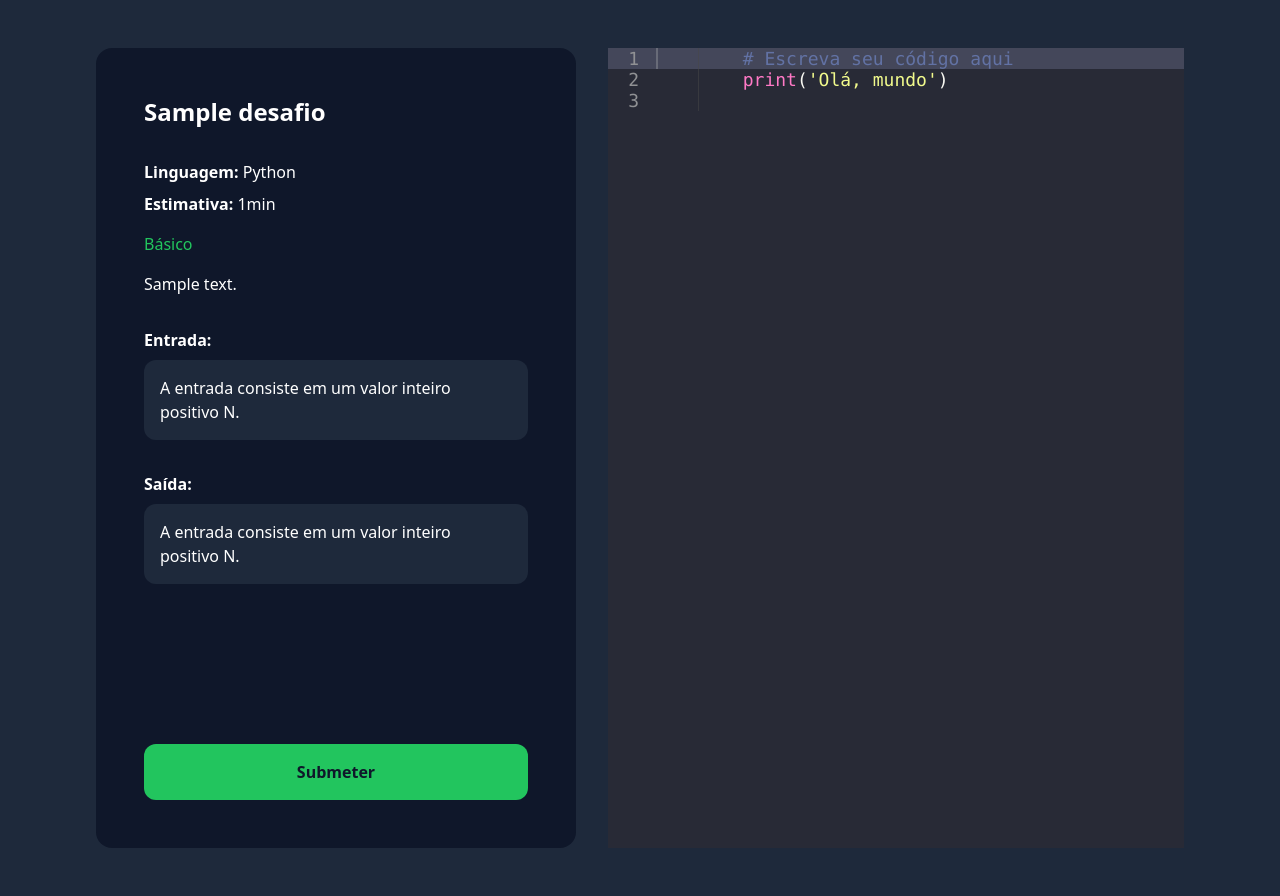
After one commit to freitasanderson1/CodeJunior, a Django app: page /codejunior/desafio/1 in a window 1280 px wide. The commit adds this page. Run offline with Django 4.2, Linux system fonts and the light colour scheme; tables that the repository leaves empty hold one stand-in row (values such as "Sample post"); some libraries are stand-ins or nearby versions.

Commit message:
adicionado pagina de desafio

```diff
--- a/codeJunior/desafios/static/problemasProgramacao/geral.css
+++ b/codeJunior/desafios/static/problemasProgramacao/geral.css
@@ -1,21 +1,8 @@
 @import url('https://fonts.googleapis.com/css2?family=Roboto+Mono:wght@400&display=swap');
 
-#divCodeWrapper {
-    height: 500px;
-    width: 900px;
-    overflow: hidden;
-    border: 1px solid #a5a5a5;
-}
-
-textarea {
-    font-family: "Roboto Mono", monospace;
-    font-weight: 400;
-    font-size: 10pt;
-    line-height: 150%;
-    overflow-x: auto;
-    overflow-y: scroll;
-    white-space: nowrap;
-    padding: 15px;
-    height: calc(100% - 30px);
-    width: calc(100% - 30px);
-}
+.editor {
+    display: block;
+    position: relative;
+    min-height: 200px;
+    height: 100%;
+  }
--- a/codeJunior/desafios/static/problemasProgramacao/index.js
+++ b/codeJunior/desafios/static/problemasProgramacao/index.js
@@ -1,35 +1,10 @@
-function update(text) {
-  let result_element = document.querySelector("#highlighting-content");
-  // Handle final newlines (see article)
-  if(text[text.length-1] == "\n") {
-    text += " ";
-  }
-  // Update code
-  result_element.innerHTML = text.replace(new RegExp("&", "g"), "&amp;").replace(new RegExp("<", "g"), "&lt;"); /* Global RegExp */
-  // Syntax Highlight
-  Prism.highlightElement(result_element);
-}
-
-function sync_scroll(element) {
-  /* Scroll result to scroll coords of event - sync with textarea */
-  let result_element = document.querySelector("#highlighting");
-  // Get and set x and y
-  result_element.scrollTop = element.scrollTop;
-  result_element.scrollLeft = element.scrollLeft;
-}
-
-function check_tab(element, event) {
-  let code = element.value;
-  if(event.key == "Tab") {
-    /* Tab key pressed */
-    event.preventDefault(); // stop normal
-    let before_tab = code.slice(0, element.selectionStart); // text before tab
-    let after_tab = code.slice(element.selectionEnd, element.value.length); // text after tab
-    let cursor_pos = element.selectionStart + 1; // where cursor moves after tab - moving forward by 1 char to after tab
-    element.value = before_tab + "\t" + after_tab; // add tab char
-    // move cursor
-    element.selectionStart = cursor_pos;
-    element.selectionEnd = cursor_pos;
-    update(element.value); // Update text to include indent
-  }
-}
+const textarea = document.querySelector('[name="codigo"]')
+const editorEl = document.querySelector('.editor');
+const editor = window.ace.edit(editorEl);
+editor.setTheme(`ace/theme/dracula`);
+editor.session.setMode(`ace/mode/python`);
+editor.setFontSize(18)
+editor.on('change', data => {
+  console.log('edited result', data);
+  textarea.value = (editor.getSession().getValue());
+});
--- a/codeJunior/desafios/templates/base/base.html
+++ b/codeJunior/desafios/templates/base/base.html
@@ -3,6 +3,10 @@
 <head>
   <meta charset="UTF-8">
   <meta name="viewport" content="width=device-width, initial-scale=1.0">
+
+  <link rel="preconnect" href="https://fonts.googleapis.com">
+  <link rel="preconnect" href="https://fonts.gstatic.com" crossorigin>
+  <link href="https://fonts.googleapis.com/css2?family=Fira+Sans:ital,wght@0,100;0,200;0,300;0,400;0,500;0,600;0,700;0,800;0,900;1,100;1,200;1,300;1,400;1,500;1,600;1,700;1,800;1,900&family=Poppins:wght@100;300;400;700&family=Roboto+Slab:wght@100&display=swap" rel="stylesheet">
 
   <script src="https://cdn.tailwindcss.com"></script>
   <link href="https://cdnjs.cloudflare.com/ajax/libs/flowbite/1.8.1/flowbite.min.css" rel="stylesheet" />
@@ -19,6 +23,7 @@
   </main>
 
   <script src="https://cdn.jsdelivr.net/npm/chart.js"></script>
+  <script src="//unpkg.com/ace-builds/src-min-noconflict/ace.js"></script>
 
   {% block static_js %}{% endblock static_js %}
 
--- /dev/null
+++ b/codeJunior/desafios/templates/desafiosDetailView.html
@@ -0,0 +1,71 @@
+{% extends 'base/base.html' %}
+{% load static %}
+
+{% block static_css %}
+    <link rel="stylesheet" href="{% static 'problemasProgramacao/geral.css' %}">
+{% endblock static_css %}
+
+{% block static_js %}
+<script src="{% static "problemasProgramacao/index.js" %}"></script>
+{% endblock static_js %}
+
+{% block content %}
+<div class=" px-24 py-12">
+  <form method="post" action="{% url "submeterTentativa" %}" class="flex mx-auto min-h-screen gap-8">
+    <input type="hidden" name="problema" value="{{object.pk}}">
+    <aside class="text-white flex flex-col justify-between bg-slate-900 p-12 rounded-2xl">
+      <div class="flex flex-col">
+        <h1 class="text-2xl mb-8 font-bold">{{ object.titulo }}</h1>
+        <div class="space-y-2">
+          <p>
+            <strong>Linguagem: </strong> Python
+          </p>
+          <div class="flex flex-col gap-4">
+            <p>
+              <strong>Estimativa: </strong> {{ object.estimativa|floatformat:0 }}min
+            </p>
+
+            <p>
+              {% if object.dificuldade == 1 %}
+                <span class="text-green-500">Básico</span>
+              {% elif object.dificuldade == 2 %}
+                <span class="text-yellow-500">Intermediario</span>
+              {% else %}
+                <span class="text-red-500">Dificil</span>
+              {% endif %}
+            </p>
+
+            <p class=" w-96">
+              {{ object.descricao}}
+            </p>
+          </div>
+
+        </div>
+        <div class="mt-8 w-96">
+          <strong>Entrada:</strong>
+
+          <div class="mt-2 rounded-xl bg-slate-800 p-4">
+              <span>A entrada consiste em um valor inteiro positivo N.</span>
+          </div>
+        </div>
+        <div class="mt-8 w-96">
+          <strong>Saída:</strong>
+
+          <div class="mt-2 rounded-xl bg-slate-800 p-4">
+              <span>A entrada consiste em um valor inteiro positivo N.</span>
+          </div>
+        </div>
+      </div>
+
+      <button class="rounded-xl p-4 w-full bg-green-500 font-bold text-slate-900">Submeter</button>
+    </aside>
+    <div class="w-full">
+      <pre class="editor p-12">
+        # Escreva seu código aqui
+        print('Olá, mundo')
+      </pre>
+      <textarea class="hidden" name="codigo"></textarea>
+    </div>
+  </form>
+</div>
+{% endblock content %}
--- a/codeJunior/desafios/templates/desafiosListView.html
+++ b/codeJunior/desafios/templates/desafiosListView.html
@@ -33,7 +33,7 @@
 {% endblock static_js %}
 
 {% block content %}
-{{data}}
+
 <div class="flex container mx-auto min-h-screen flex-col px-24 py-12">
   <section class="flex gap-8">
     <div class="w-full flex-1 flex flex-col">
@@ -63,7 +63,7 @@
                 {% endif %}
               </p>
             </div>
-            <button class="p-4 w-full rounded-2xl bg-green-500 text-slate-900 font-bold">Iniciar</button>
+            <a href="{% url "desafios-detail" object.pk %}" class="p-4 w-full block text-center rounded-2xl bg-green-500 text-slate-900 font-bold">Iniciar</a>
           </li>
         {% endfor %}
       </ul>
--- a/codeJunior/desafios/urls.py
+++ b/codeJunior/desafios/urls.py
@@ -1,9 +1,10 @@
 from django.urls import path
-from .views import SubmissaoCreateView, DesafiosResolvidosListView, DesafiosListView
+from .views import SubmissaoCreateView, DesafiosResolvidosListView, DesafiosListView, DesafiosDetailView
 from cadastro.views import LoginView, SairView, CadastroView
 
 urlpatterns = [
     path('', DesafiosListView.as_view(), name="desafios-list"),
+    path('desafio/<int:pk>', DesafiosDetailView.as_view(), name="desafios-detail"),
     path('tentativa/', SubmissaoCreateView.as_view(), name='submeterTentativa'),
     path('resultado/', DesafiosResolvidosListView.as_view(), name='desafioResolvido'),
 
--- /dev/null
+++ b/codeJunior/desafios/views/DesafiosDetailView.py
@@ -0,0 +1,9 @@
+import subprocess
+from django.views.generic import DetailView
+from desafios.models.Desafio import Desafio
+from desafios.models.Submissao import Submissao
+from desafios.forms import SubmissaoForm
+
+class DesafiosDetailView(DetailView):
+    model = Desafio
+    template_name = 'desafiosDetailView.html'
--- a/codeJunior/desafios/views/__init__.py
+++ b/codeJunior/desafios/views/__init__.py
@@ -1,3 +1,4 @@
 from desafios.views.SubmissaoCreateView import SubmissaoCreateView
 from desafios.views.DesafiosResolvidosListView import DesafiosResolvidosListView
 from desafios.views.DesafiosListView import DesafiosListView
+from desafios.views.DesafiosDetailView import DesafiosDetailView
```
